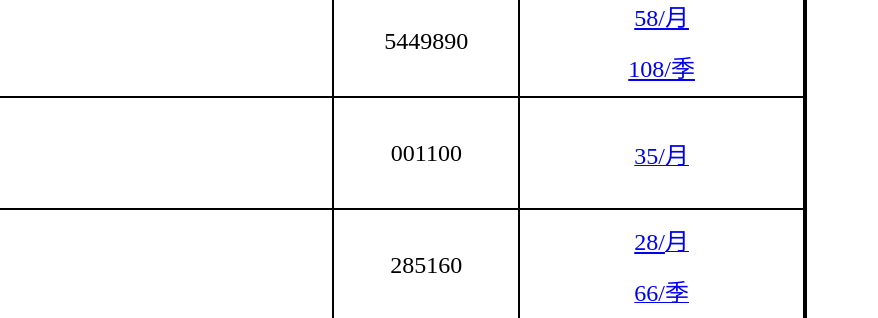
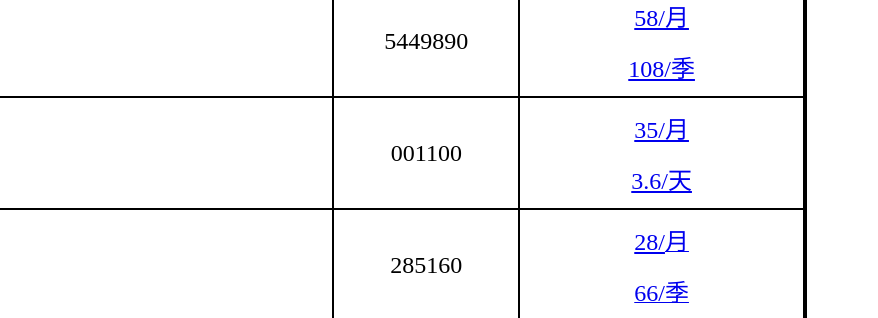
Before and after one commit to libaitang/1, a plain HTML site: page index.html in a window 1280 px wide. Shown: the part 124-442 px from the top of the page, 402-1280 px from the left. Drawn offline with Linux system fonts and the light colour scheme.

Commit message:
Update index.html

```diff
--- a/index.html
+++ b/index.html
@@ -53,12 +53,19 @@
 					<span style="font-size:24px;background-color:#FFFFFF;">001100</span><br />
 				</td>
 				<td style="text-align:center;">
-					<a href="https://nazhua.net/Union/detail?id=MDzDAfxaNkzaA.O0O0O6" target="_blank"><span style="font-size:24px;">35/月</span></a><span style="font-size:24px;"></span><span style="font-size:24px;"></span><br />
+					<p>
+						<span style="font-size:24px;"><a href="https://nazhua.net/Union/detail?id=MDzDAfxaNkzaA.O0O0O6" target="_blank">35/月</a></span>
+					</p>
+					<p>
+						<span style="font-size:24px;"><a href="https://nazhua.net/Union/detail?id=MDzDAfyaMkTaE.O0O0O6" target="_blank">3.6/天</a></span>
+					</p>
 				</td>
 			</tr>
 			<tr>
 				<td>
-					<a href="https://jk88.lanzous.com/s/JK" target="_blank"><img src="https://pic.anxz.com/d/file/2020/04-30/icoc48cfbee728ad0c70c09a600d9924b4c.png" width="100" height="100" align="left" alt="" /></a>
+					<p>
+						<a href="https://jk88.lanzous.com/s/JK" target="_blank"><img src="https://pic.anxz.com/d/file/2020/04-30/icoc48cfbee728ad0c70c09a600d9924b4c.png" width="100" height="100" align="left" alt="" /></a>
+					</p>
 					<p>
 						<a href="https://jk88.lanzous.com/s/JK" target="_blank"><span style="font-size:24px;">JK聚合直</span><span style="font-size:24px;">播</span></a>
 					</p>
```
